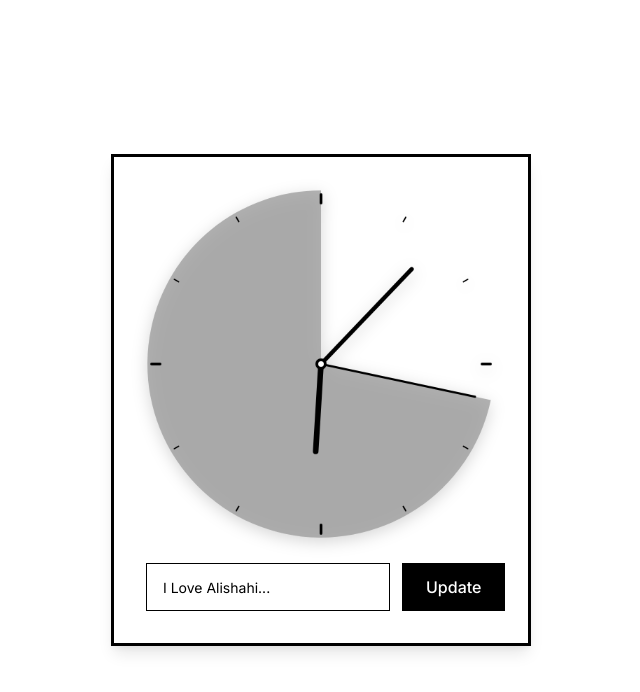
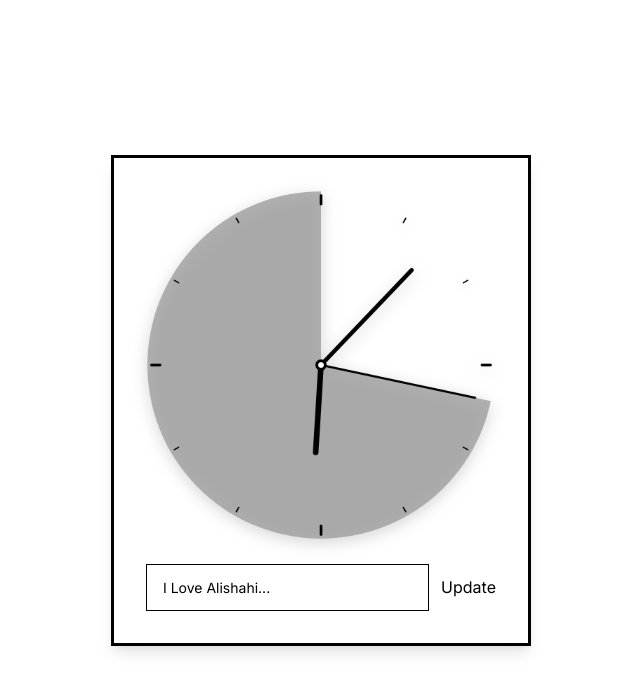
Before and after one commit to peymannajafi/Animated_Clock, a plain HTML site: page index.html in a window 1280 px wide. Shown: the whole page, without its empty margins (319-959 px from the left). Drawn offline with nearby package versions, Linux system fonts and the light colour scheme.

Commit message:
Update index.html

```diff
--- a/index.html
+++ b/index.html
@@ -76,18 +76,7 @@
             box-shadow: 0 0 0 3px rgba(34, 211, 238, 0.2);
         }
 
-        #updateImageBtn {
-            padding: 0.75rem 1.5rem;
-            background-color: #000000; /* sky-500 */
-            color: white;
-            border-radius: 0rem;
-            border: none;
-            cursor: pointer;
-            font-weight: 500;
-            transition: background-color 0.2s ease-in-out;
-        }
-        #updateImageBtn:hover {
-            background-color: #000000; /* sky-600 */
+
         }
 
         #errorMessage {
```
